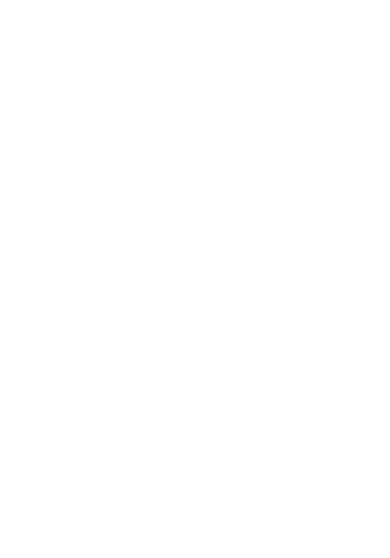
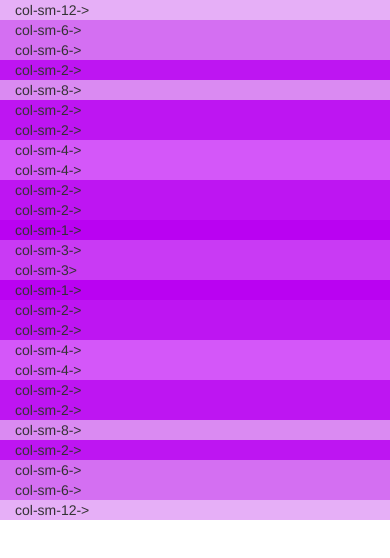
Before and after one commit to NSadia/Portfolio, a plain HTML site: page index.html in a window 390 px wide. Drawn offline with nearby package versions, Linux system fonts and the light colour scheme.

Commit message:
first draft of portfolio

```diff
--- /dev/null
+++ b/index.css
@@ -0,0 +1,28 @@
+
+.col-sm-1{
+    background-color:#ba02f2;
+}
+
+.col-sm-2{
+    background-color:#be15f2;
+}
+
+.col-sm-3{
+    background-color:#c93af4;
+}
+
+.col-sm-4{
+    background-color:#d457f9;
+}
+
+.col-sm-6{
+    background-color:#d46ff2;
+}
+
+.col-sm-8{
+    background-color:#da8af2;
+}
+
+.col-sm-12{
+    background-color:#e6aff7;
+}
--- a/index.html
+++ b/index.html
@@ -2,12 +2,68 @@
 <html>
 	<head>
 <link rel="stylesheet" href="https://maxcdn.bootstrapcdn.com/bootstrap/3.3.7/css/bootstrap.min.css" integrity="sha384-BVYiiSIFeK1dGmJRAkycuHAHRg32OmUcww7on3RYdg4Va+PmSTsz/K68vbdEjh4u" crossorigin="anonymous">
-
+<link rel="stylesheet" href="index.css">
+<title>Nishat J. Sadia</title>
 </head>
 <body>
 <!-- jQuery (necessary for Bootstrap's JavaScript plugins) -->
     	<script src="https://ajax.googleapis.com/ajax/libs/jquery/1.12.4/jquery.min.js"></script>
 <!-- Latest compiled and minified JavaScript -->
 <script src="https://maxcdn.bootstrapcdn.com/bootstrap/3.3.7/js/bootstrap.min.js" integrity="sha384-Tc5IQib027qvyjSMfHjOMaLkfuWVxZxUPnCJA7l2mCWNIpG9mGCD8wGNIcPD7Txa" crossorigin="anonymous"></script>
+
+<div class= "row1">
+            <div class="col-sm-12">col-sm-12-></div>
+         </div>
+
+        <div class= "row2">
+            <div class="col-sm-6">col-sm-6-></div>
+            <div class="col-sm-6">col-sm-6-></div>
+         </div>
+
+        <div class= "row3">
+            <div class="col-sm-2">col-sm-2-></div>
+            <div class="col-sm-8">col-sm-8-></div>
+            <div class="col-sm-2">col-sm-2-></div>
+         </div>
+
+        <div class= "row4">
+            <div class="col-sm-2">col-sm-2-></div>
+            <div class="col-sm-4">col-sm-4-></div>
+            <div class="col-sm-4">col-sm-4-></div>
+            <div class="col-sm-2">col-sm-2-></div>
+         </div>
+
+        <div class= "row5">
+            <div class="col-sm-2">col-sm-2-></div>
+            <div class="col-sm-1">col-sm-1-></div>
+            <div class="col-sm-3">col-sm-3-></div>
+            <div class="col-sm-3">col-sm-3></div>
+            <div class="col-sm-1">col-sm-1-></div>
+            <div class="col-sm-2">col-sm-2-></div>
+         </div>
+
+         <div class= "row6">
+            <div class="col-sm-2">col-sm-2-></div>
+            <div class="col-sm-4">col-sm-4-></div>
+            <div class="col-sm-4">col-sm-4-></div>
+            <div class="col-sm-2">col-sm-2-></div>
+         </div>
+
+        <div class= "row7">
+            <div class="col-sm-2">col-sm-2-></div>
+            <div class="col-sm-8">col-sm-8-></div>
+            <div class="col-sm-2">col-sm-2-></div>
+         </div>
+
+        <div class= "row8">
+            <div class="col-sm-6">col-sm-6-></div>
+            <div class="col-sm-6">col-sm-6-></div>
+         </div>
+
+        <div class= "row9">
+            <div class="col-sm-12">col-sm-12-></div>
+         </div>
+
+</div>
 </body>
 </html>
```
Also changed, not shown: hello-world.html (deleted, +0 -62 lines), index.js (added), 1 other file.
